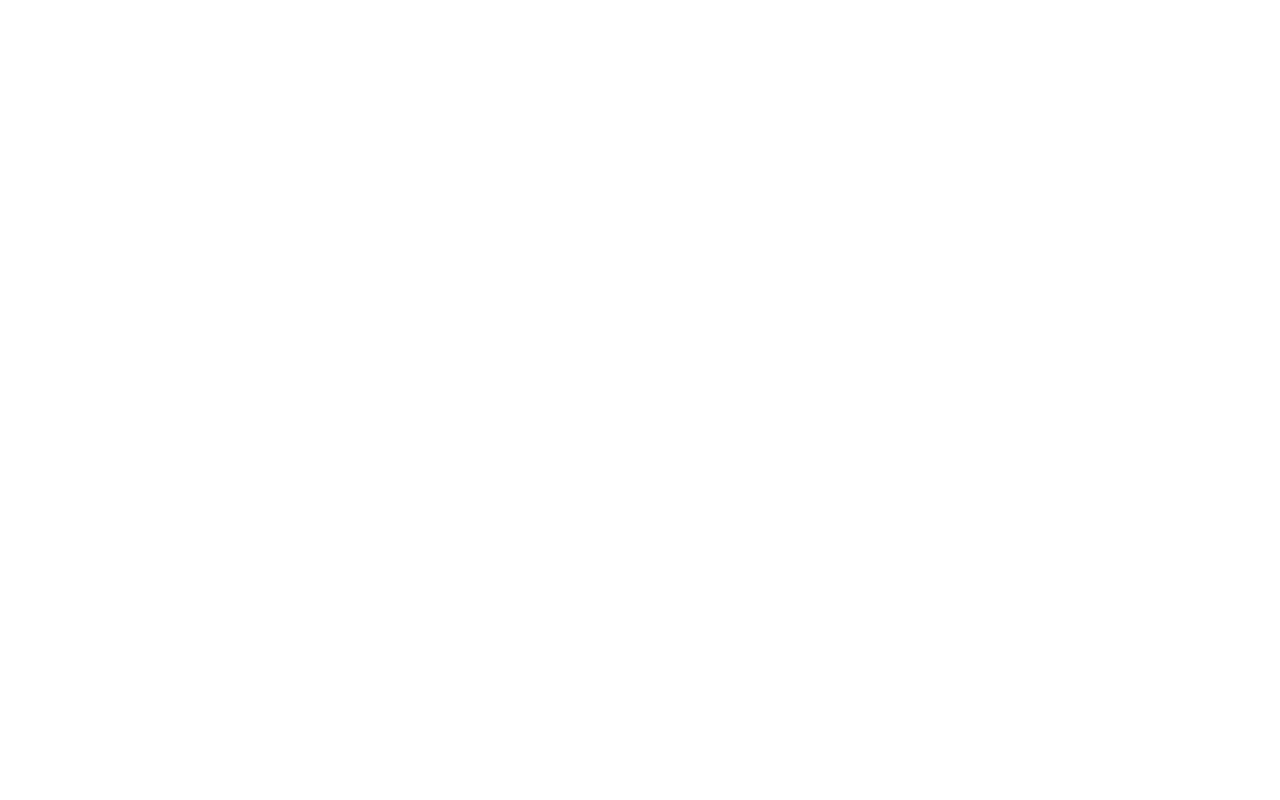
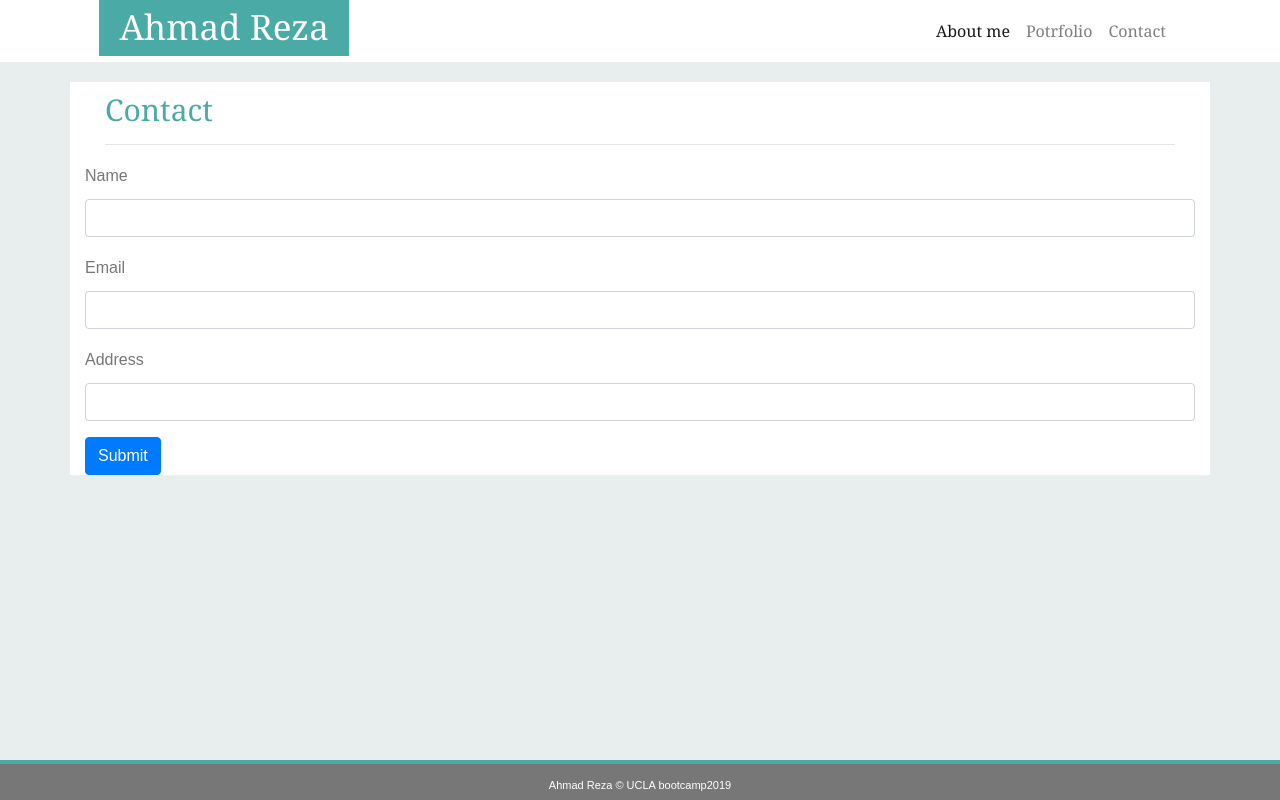
Before and after one commit to Ahmadreza923/Homework2, a plain HTML site: page contact.html in a window 1280 px wide. Drawn offline with nearby package versions, Linux system fonts and the light colour scheme.

Commit message:
Contact-Final

```diff
--- a/contact.html
+++ b/contact.html
@@ -0,0 +1,72 @@
+<!DOCTYPE html>
+<html lang="en">
+<head>
+  <meta charset="UTF-8">
+  <meta name="viewport" content="width=device-width, initial-scale=1.0">
+  <meta http-equiv="X-UA-Compatible" content="ie=edge">
+  <link rel="stylesheet" href="assets/css/reset.css">
+  <link rel="stylesheet" href="https://maxcdn.bootstrapcdn.com/bootstrap/4.0.0/css/bootstrap.min.css">
+  <link rel="stylesheet" href="assets/css/style.css">
+  <title>Contact</title>
+</head>
+<body>
+  <!-- Navbar -->
+  <nav class="navbar navbar-expand-lg navbar-light ">
+    <span class="navbar-brand mb-1 h1"></span>
+    <h1 class="logo">Ahmad Reza</h1>
+    <button class="navbar-toggler" type="button" data-toggle="collapse" data-target="#navbarSupportedContent" aria-controls="navbarSupportedContent" aria-expanded="false" aria-label="Toggle navigation">
+      <span class="navbar-toggler-icon"></span>
+    </button>
+    <div class="collapse navbar-collapse" id="navbarSupportedContent">
+      <ul class="navbar-nav ml-auto">
+        <li class="nav-item active">
+          <a class="nav-link" href="index.html">About me </a>
+        </li>
+        <li class="nav-item">
+          <a class="nav-link" href="portfolio.html">Potrfolio</a>
+        </li>
+        <li class="nav-item">
+          <a class="nav-link" href="contact.html">Contact</a>
+        </li>
+      </ul>
+      <form class="form-inline my-2 my-lg-0"></form>
+    </div>
+  </nav>
+  <!-- End Navbar -->
+<!-- Form -->
+<div class="container">
+  <form>
+    <div class="row">
+        <div class="col-md-12">
+        <h2>Contact</h2>
+        <hr>
+        </div>
+    </div>
+    <div class="form-group">
+      <label for="exampleInputEmail1">Name</label>
+      <input type="email" class="form-control" id="exampleInputEmail1" aria-describedby="emailHelp">
+    </div>
+    <div class="form-group">
+      <label for="exampleInputPassword1">Email</label>
+      <input type="password" class="form-control" id="exampleInputPassword1">
+    </div>
+    <div class="form-group">
+        <label for="exampleInputPassword1">Address</label>
+        <input type="password" class="form-control" id="exampleInputPassword1">
+    </div>
+
+    <button type="submit" class="btn btn-primary">Submit</button>
+  </form>
+</div>
+<!--End Form -->
+
+<!-- Footer -->
+<footer class="footer">Ahmad Reza © UCLA bootcamp2019</footer>
+<!-- End Footer -->
+<!-- jQuery CDN -->
+<script src="https://ajax.googleapis.com/ajax/libs/jquery/1.11.3/jquery.min.js"></script>
+<script src="https://cdnjs.cloudflare.com/ajax/libs/popper.js/1.14.3/umd/popper.min.js"></script>
+<!-- Bootstrap JavaScript CDN -->
+<script src="https://maxcdn.bootstrapcdn.com/bootstrap/4.0.0/js/bootstrap.min.js"></script>
+</body>
+</html>
```
Also changed, not shown: assets/css/style.css (+4 -3 lines), portfolio.html (+1 -1 lines).
